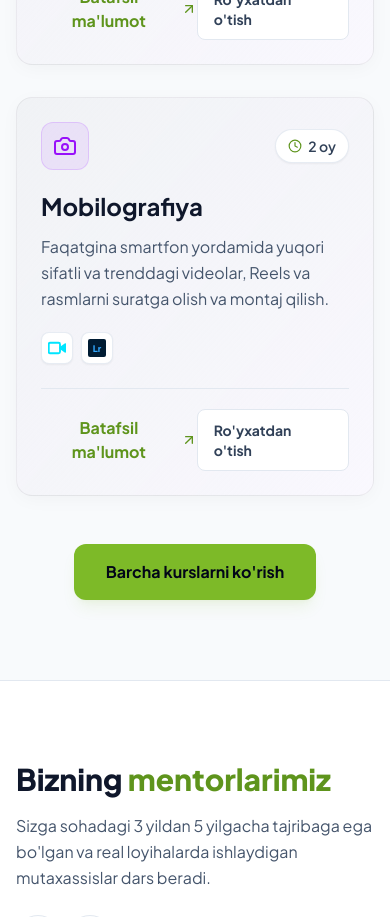
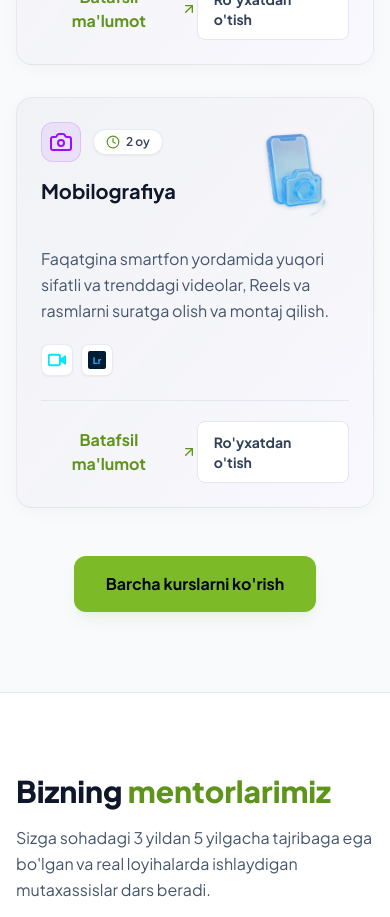
Before and after one commit to TemurbekReyimberdiyev/itparkxorazm, a React (Vite) app: page / in a window 390 px wide. Shown: the part 4280-5197 px from the top of the page. Built offline with nearby package versions, Linux system fonts and the light colour scheme.

Commit message:
design: add 3D Mobilography logo for Mobilography course card

```diff
--- a/src/components/Courses.jsx
+++ b/src/components/Courses.jsx
@@ -184,6 +184,7 @@ export default function Courses({ language, onSelectCourse, translations }) {
       id: 'mobilography',
       category: 'media',
       icon: <Camera className="w-6 h-6 text-current" />,
+      image: '/images/mobilography.png',
       titleUz: 'Mobilografiya',
       titleRu: 'Мобилография',
       durationUz: '2 oy',
```
Also changed, not shown: public/images/mobilography.png (added).
